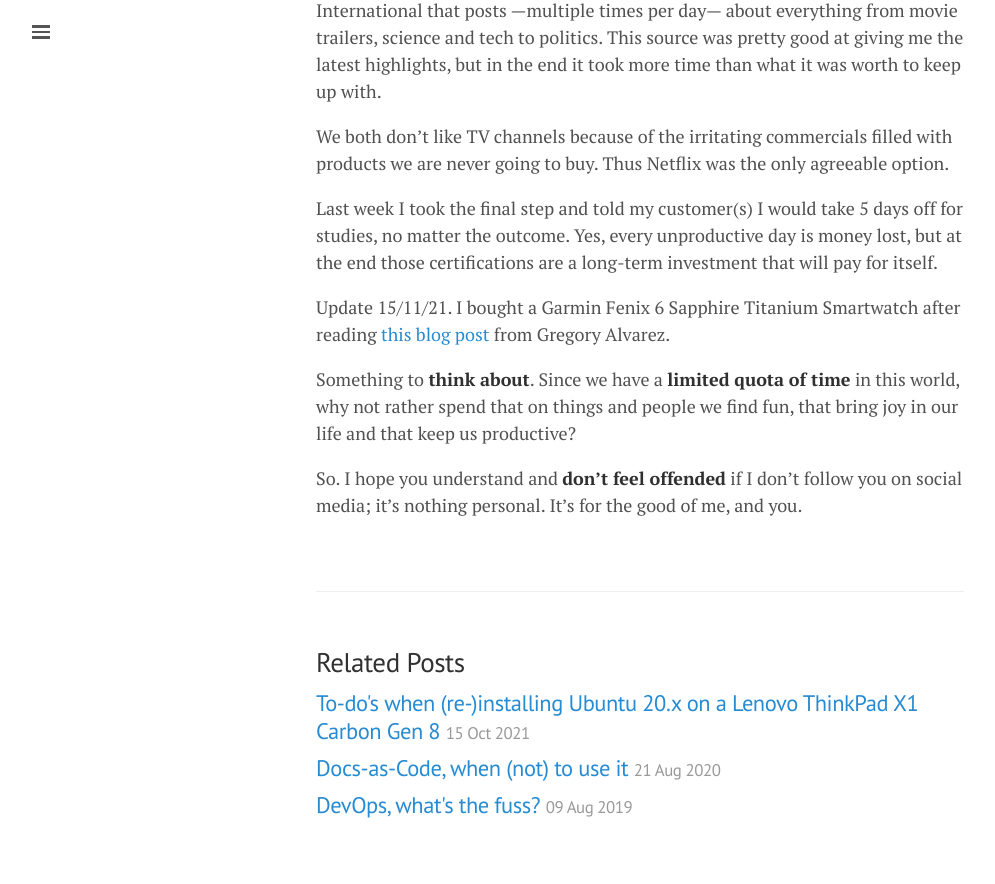
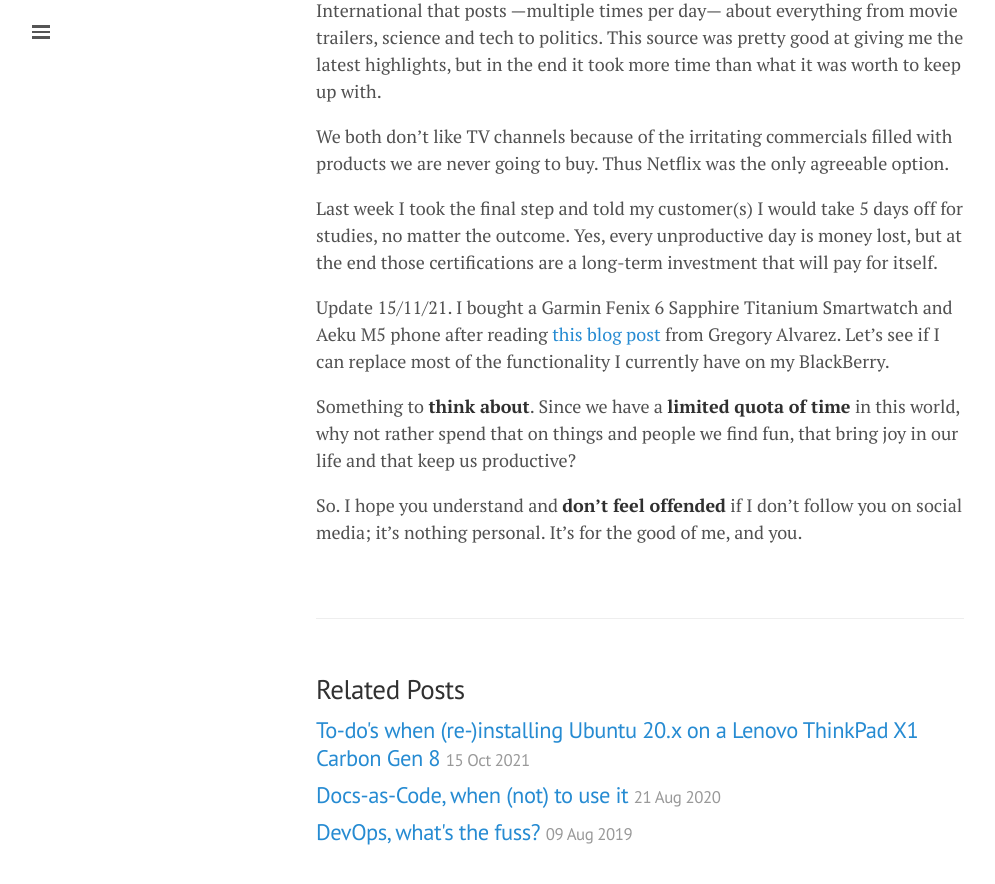
Before and after one commit to lgeurts/lgeurts.github.io, a Jekyll site: the page built from _posts/2021-11-09-why-i-decided-to-limit-my-social-presence.md, in a window 1280 px wide and 900 px high, scrolled down 1670 px. Shown: the top 884 px of the window, without its empty margins (0-995 px from the left). Built offline with Jekyll 4.4.1, drawn with Linux system fonts in a browser that asks for light colours; nearby versions of some CDN libraries; comment, search, counter and statistics services are not loaded; some of the changed text lies outside the part shown.

Commit message:
Update 2021-11-09-why-i-decided-to-limit-my-social-presence.md

```diff
--- a/_posts/2021-11-09-why-i-decided-to-limit-my-social-presence.md
+++ b/_posts/2021-11-09-why-i-decided-to-limit-my-social-presence.md
@@ -36,7 +36,7 @@ We both don't like TV channels because of the irritating commercials filled with
 
 Last week I took the final step and told my customer(s) I would take 5 days off for studies, no matter the outcome. Yes, every unproductive day is money lost, but at the end those certifications are a long-term investment that will pay for itself.
 
-Update 15/11/21. I bought a Garmin Fenix 6 Sapphire Titanium Smartwatch after reading [this blog post](https://www.alvarez.io/posts/living-like-it-s-99/) from Gregory Alvarez.
+Update 15/11/21. I bought a Garmin Fenix 6 Sapphire Titanium Smartwatch and Aeku M5 phone after reading [this blog post](https://www.alvarez.io/posts/living-like-it-s-99/) from Gregory Alvarez. Let's see if I can replace most of the functionality I currently have on my BlackBerry.
 
 Something to **think about**. Since we have a **limited quota of time** in this world, why not rather spend that on things and people we find fun, that bring joy in our life and that keep us productive?
 
```
